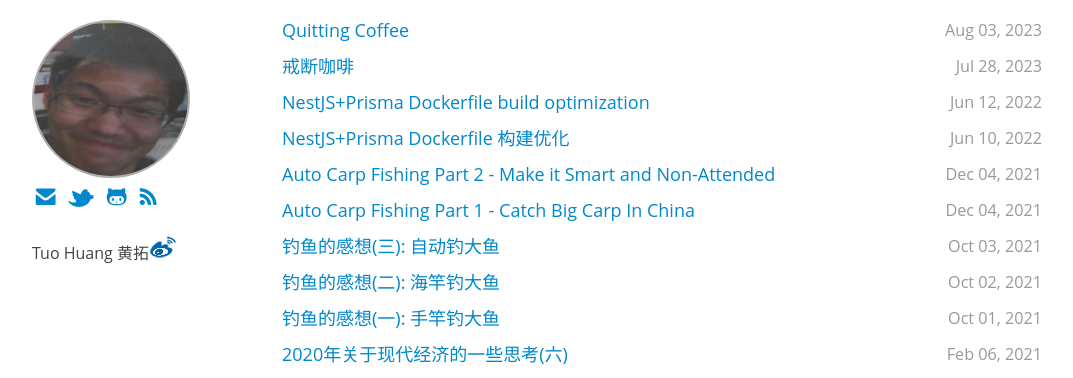
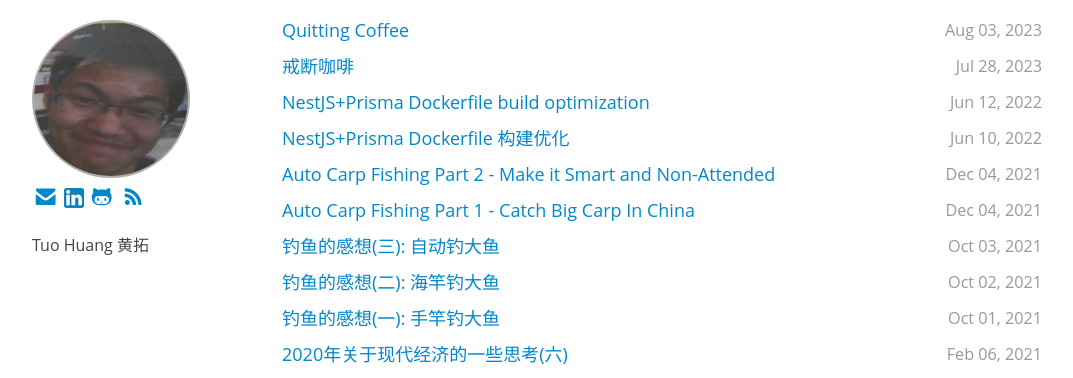
Before and after one commit to tuo/tuo.github.io, a Jekyll site: the page built from index.html, in a window 1280 px wide. Shown: the top 378 px of the page, without its empty margins (138-1211 px from the left). Built offline with Jekyll 4.4.1, drawn with Linux system fonts in a browser that asks for light colours.

Commit message:
committed

```diff
--- a/_layouts/default.html
+++ b/_layouts/default.html
@@ -53,9 +53,12 @@
             <a href="mailto:clarkhtse@gmail.com?subject=hi" class="icon-envelope-alt" title="Say hi"></a>
           </li>
 
-          <li>
+          <!-- <li>
             <a href="http://twitter.com/tu0huang" class="icon-twitter" title="You should follow me"
               style="font-size: 28px;"></a>
+          </li> -->
+          <li>
+            <a href="https://www.linkedin.com/in/huang-tuo-8470b12a?trk=hp-identity-name" style="display:inline-block;"><img src='/static/images/linkedin.png'/></a>
           </li>
 
           <li>
@@ -68,12 +71,11 @@
         </ul>
 
         <ul id="me">
-          <li>Tuo Huang 黄拓</span><a href="http://weibo.com/tu0huang" style="display:inline-block;"><img
-                src='/static/images/sinaweibo.png' /></a></li>
+          <li>Tuo Huang 黄拓</li>
           <li> </li>
           <li> </li>
 
-          <!--  <li><br/><a href="https://www.linkedin.com/in/huang-tuo-8470b12a?trk=hp-identity-name" style="display:inline-block;"><img src='/static/images/linkedin.png'/>  LinkedIn</a></li> -->
+           <!-- <li><br/><a href="https://www.linkedin.com/in/huang-tuo-8470b12a?trk=hp-identity-name" style="display:inline-block;"><img src='/static/images/linkedin.png'/>  LinkedIn</a></li> -->
         </ul>
       </section>
     </div>
```
